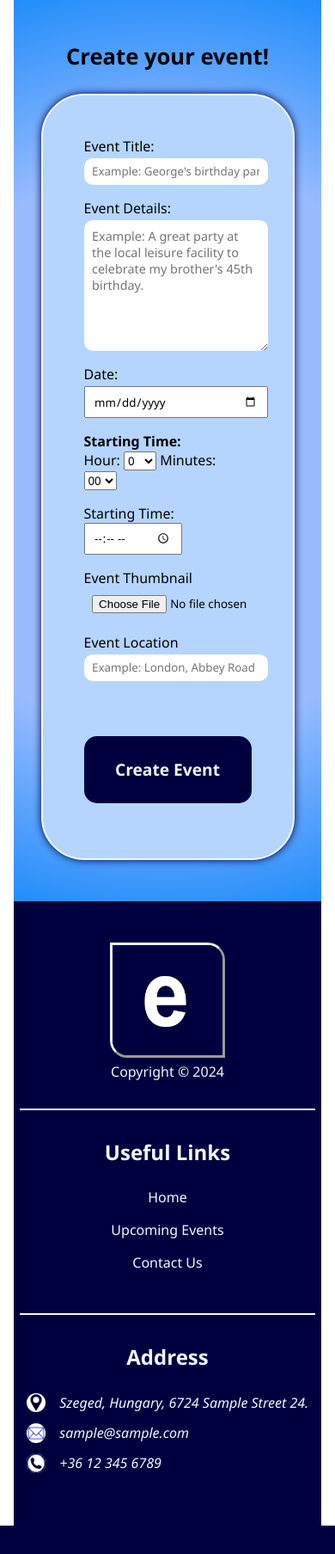
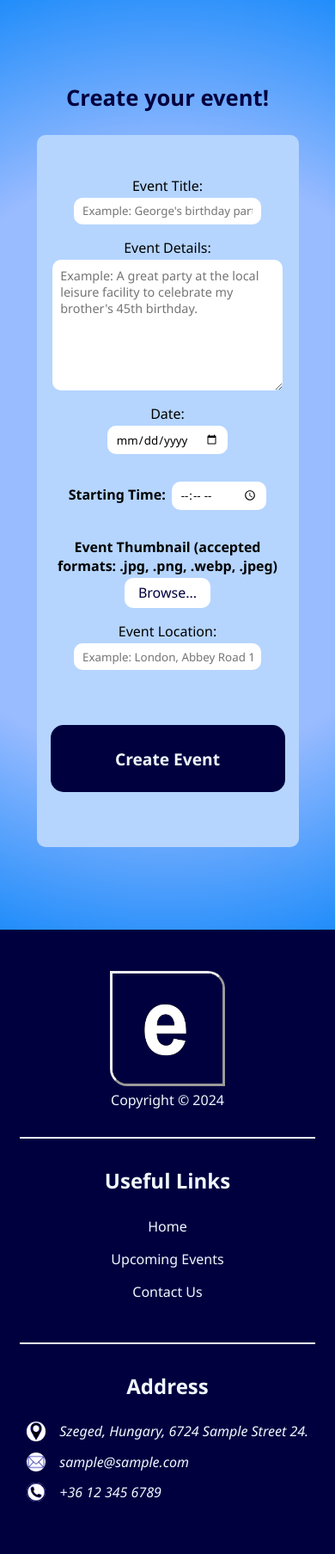
Before and after one commit to jolfesultkisfiu/legkomolyabb, a PHP site: page /html/createevent.html in a window 390 px wide. Shown: the part 73-1880 px from the top of the page at 86% size. Before the commit the page ends 1847 px from the top, so only its background shows below. Run offline with PHP 8.4, Linux system fonts and the light colour scheme.

Commit message:
added responsivity, event creation looks somewhat decent on mobile now

```diff
--- a/projekt/css/createevent.css
+++ b/projekt/css/createevent.css
@@ -8,6 +8,8 @@
     font-size: 1.6rem;
     margin-bottom: 1.6rem;
     text-align: center;
+    color: rgb(0, 0, 63);
+
 }
 
 #event-creation-hero-section{
@@ -41,7 +43,7 @@
     flex-wrap: wrap ;
     height: fit-content;
 
-    border: 2px aliceblue solid;
+
     border-radius: 50px;
     box-shadow: 0 0 10px rgb(0, 0, 63);
     padding: 3rem 3rem;
@@ -89,10 +91,65 @@
     box-shadow: 0 0 10px rgb(74, 88, 105);
 }
 
+input[type="submit"]:active{
+    background-color: rgb(93, 134, 255);
+    color: rgb(6, 0, 94);
+    transition: 0s;
+    box-shadow: 0 0 10px rgb(74, 88, 105);
+}
+
 label {
     margin-bottom: 0.2rem;
 }
 
+select {
+    background-color: rgb(255, 255, 255);
+    border: none;
+    width: 3.6rem;
+    height: 2rem;
+    padding: 0.2rem 0.4rem;
+    border-radius: 5px;
+    margin-right: 2rem;
+}
+
+h4 {
+    margin-bottom: 0.2rem;
+}
+
+#fileInputLabel {
+    display: block;
+    width: fit-content;
+    height: 1.4rem;
+    background-color: white;
+    color: rgb(0, 0, 63);
+    padding: 0.4rem 1rem;
+    margin-bottom: 1rem;
+    border: none;
+    border-radius: 10px;
+    transition:0.3s;
+}
+
+#fileInputLabel:hover {
+    background-color: rgb(6, 0, 94);
+    color: whitesmoke;
+    transition:0.3s;
+    cursor: pointer;
+}
+
+input[type="file"] {
+
+  display: none;
+}
+
+input[type="date"] {
+    border: none;
+    border-radius: 10px;
+}
+
+input[type="date"] {
+    border: none;
+    border-radius: 10px;
+}
 
 
 @media (min-width:1080px) {
@@ -101,3 +158,59 @@
         display: none;
     }
 }
+
+@media (max-width:1080px) {
+
+    .time-selection-div-for-mobile {
+        display: block;
+        border: none;
+        border-radius: 10px;
+        font-weight: bold;
+        margin: 1rem 0px;
+
+    }
+    input[type="time"] {
+        border: none;
+        border-radius: 10px;
+        margin-left: .2rem;
+    }
+    .starting-time {
+        display: none;
+    }
+    #eventCreationForm {
+        width: 67vw;
+    }
+}
+
+@media (max-width:640px) {
+
+    input[type] {
+        max-width: 70vw !important;
+    }
+    textarea {
+        max-width: 64vw !important;
+    }
+    .event-creation-article {
+        margin: 0;
+        padding: 0;
+    }
+    .event-creation-hero-section{
+        flex:1;
+    }
+    #eventCreationForm {
+        width: 70vw;
+        padding-left: 1rem;
+        padding-right: 1rem;
+        flex:1;
+        box-shadow: none;
+        border-radius: 10px;
+        text-align: center;
+        align-items: center;
+        overflow: scroll;
+    }
+    #event-creation-hero-section {
+        padding-top: 6rem;
+        padding-bottom: 6rem;
+        margin: 0;
+    }
+}
--- a/projekt/css/footerstyle.css
+++ b/projekt/css/footerstyle.css
@@ -66,9 +66,11 @@
 
 /*responsivity*/
 @media (max-width:720px) {
+
     .footer-container {
         flex: 1;
         text-align: center;
+        margin: 0;
     }
     .horizontal-divide {
         height: 2px;
--- a/projekt/html/createevent.html
+++ b/projekt/html/createevent.html
@@ -88,7 +88,7 @@
                 <article class="event-creation-article">
                     <h2>Create your event!</h2>
                     <div class="event-creation-form-container">
-                        <form action="" method="post" id="eventCreationForm">
+                        <form action="" method="post" id="eventCreationForm" enctype="multipart/form-data">
 
                             <label for="eventTitle">Event Title:</label>
                             <input type="text" name="eventTitle" id="eventTitle" maxlength="64" required placeholder="Example: George's birthday party">
@@ -197,10 +197,11 @@
                                 <input type="time" id="mobileUserEventTime" name="mobileUserEventTime" required>
                             </div>
 
-                            <label for="eventThumbnail">Event Thumbnail</label>
+                            <h4>Event Thumbnail (accepted formats: .jpg, .png, .webp, .jpeg)</h4>
+                            <label for="eventThumbnail" id="fileInputLabel">Browse...</label>
                             <input type="file" accept=".png, .jpeg, .webp, .jpg" name="eventThumbnail" id="eventThumbnail">
 
-                            <label for="eventLocation">Event Location</label>
+                            <label for="eventLocation">Event Location:</label>
                             <input type="text" required name="eventLocation" id="eventLocation" maxlength="128" placeholder="Example: London, Abbey Road 12">
 
                             <input type="submit" value="Create Event">
```
